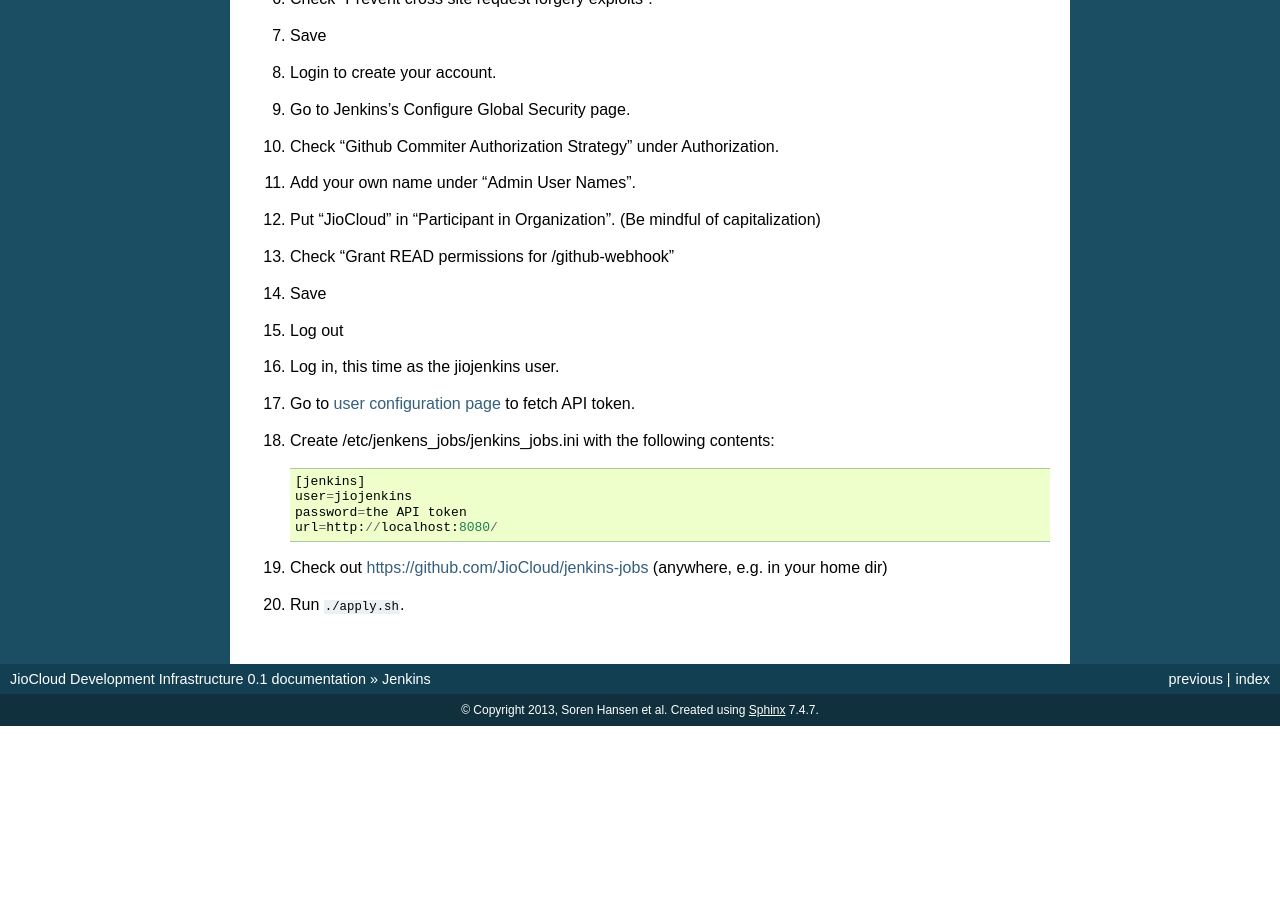
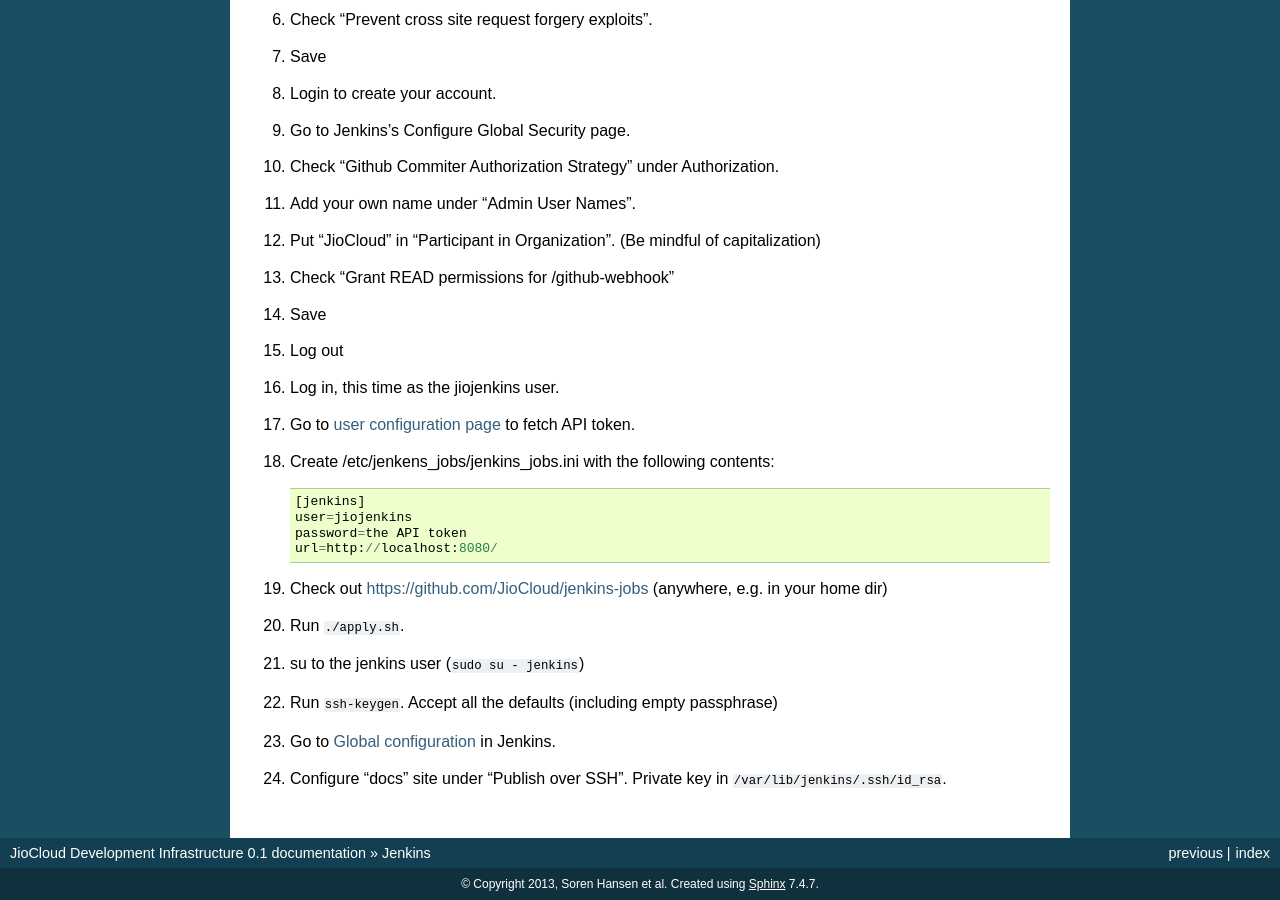
Before and after one commit to varunarya10/infrastructure-docs, a Sphinx documentation site: the page built from source/jenkins.rst, in a window 1280 px wide and 900 px high, scrolled down 649 px. Built offline with Sphinx 7.4.7, drawn with Linux system fonts in a browser that asks for light colours; formulas are drawn with MathJax 3; before the commit the page ends 1375 px from its top, so only the background shows below that; some of the changed text lies outside the part shown.

Commit message:
Add info for Publish over SSH

```diff
--- a/source/jenkins.rst
+++ b/source/jenkins.rst
@@ -17,6 +17,7 @@ Once installed, add the following plugins:
 * GitHub plugin
 * Git plugin
 * Job Configuration History Plugin
+* Publish over SSH Plugin
 
 #. Follow the `Github authentication plugin's setup instructions`_ on how to register an app on Github and retrieve the Client ID and Client Secret.
 #. Go to `Jenkins's Configure Global Security`_ page.
@@ -44,8 +45,13 @@ Once installed, add the following plugins:
 
 #. Check out https://github.com/JioCloud/jenkins-jobs (anywhere, e.g. in your home dir)
 #. Run ``./apply.sh``.
+#. su to the jenkins user (``sudo su - jenkins``)
+#. Run ``ssh-keygen``. Accept all the defaults (including empty passphrase)
+#. Go to `Global configuration`_ in Jenkins.
+#. Configure "docs" site under "Publish over SSH". Private key in ``/var/lib/jenkins/.ssh/id_rsa``.
 
 
 .. _Github authentication plugin's setup instructions: https://wiki.jenkins-ci.org/display/JENKINS/Github+OAuth+Plugin
 .. _Jenkins's Configure Global Security: http://jiocloud.rustedhalo.com:8080/configureSecurity/?
 .. _user configuration page: http://jiocloud.rustedhalo.com:8080/user/jiojenkins/configure
+.. _Global configuration: http://jiocloud.rustedhalo.com:8080/configure
```
